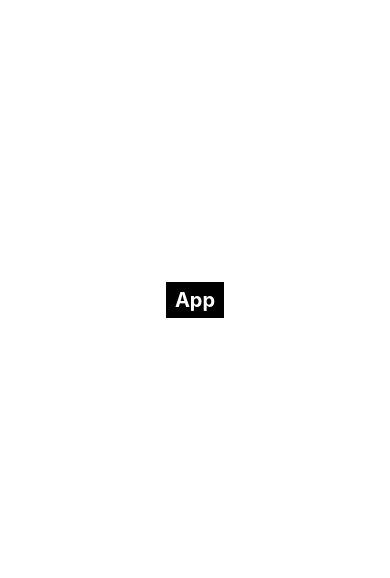
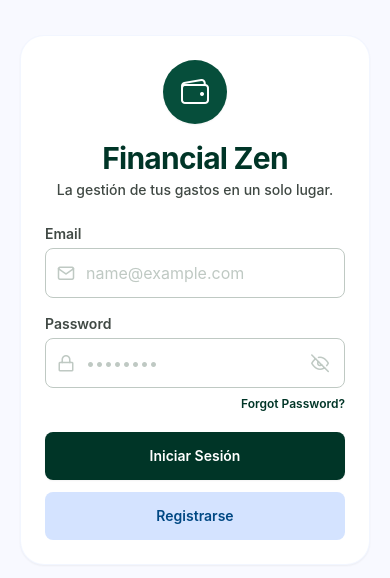
Before and after one commit to Jhonatanisai8/app-gastos-web, a React Native app in the folder guardaBills/: screen / in a window 390 px wide. Shown: the part 122-700 px from the top of the page. Built offline with nearby package versions, Linux system fonts and the light colour scheme.

Commit message:
feat: pantalla de registro y ademas de login

```diff
--- a/guardaBills/App.js
+++ b/guardaBills/App.js
@@ -1,12 +1,13 @@
 import { Text, View } from "react-native";
 import React, { Component } from "react";
 import "./global.css";
+import RegistrationLogin from "./src/screens/RegistrationLogin";
 
 export default class App extends Component {
   render() {
     return (
-      <View className="flex-1 items-center justify-center">
-        <Text className="bg-black text-xl font-bold p-1 text-white"> App </Text>
+      <View className="flex-1 bg-surface">
+        <RegistrationLogin />
       </View>
     );
   }
--- a/guardaBills/package.json
+++ b/guardaBills/package.json
@@ -9,6 +9,7 @@
     "web": "expo start --web"
   },
   "dependencies": {
+    "@expo/vector-icons": "^15.0.3",
     "babel-preset-expo": "~54.0.10",
     "expo": "~54.0.33",
     "expo-status-bar": "~3.0.9",
--- /dev/null
+++ b/guardaBills/src/screens/RegistrationLogin.jsx
@@ -0,0 +1,127 @@
+import {
+  Text,
+  View,
+  TextInput,
+  TouchableOpacity,
+  ScrollView,
+  SafeAreaView,
+} from "react-native";
+import React, { useState } from "react";
+import { Feather, Ionicons } from "@expo/vector-icons";
+
+export function RegistrationLogin() {
+  const [email, setEmail] = useState("");
+  const [password, setPassword] = useState("");
+  const [secureTextEntry, setSecureTextEntry] = useState(true);
+
+  return (
+    <SafeAreaView className="flex-1 bg-surface w-full">
+      <ScrollView
+        contentContainerStyle={{ flexGrow: 1, justifyContent: "center" }}
+        className="px-margin-edge py-section-padding"
+      >
+        <View className="w-full max-w-md bg-surface-container-lowest rounded-[24px] p-6 shadow-sm flex flex-col gap-stack-lg self-center border border-surface-container/50">
+          {/* Brand Header */}
+          <View className="flex flex-col items-center gap-stack-sm text-center">
+            {/* Wallet Icon */}
+            <View className="w-16 h-16 bg-primary-container rounded-full flex items-center justify-center mb-stack-md shadow-sm">
+              <Ionicons name="wallet-outline" size={32} color="#ffffff" />
+            </View>
+            <Text className="text-3xl font-bold text-primary tracking-tight">
+              Financial Zen
+            </Text>
+            <Text className="text-sm text-on-surface-variant font-medium">
+              La gestión de tus gastos en un solo lugar.
+            </Text>
+          </View>
+
+          {/* Login Form */}
+          <View className="flex flex-col gap-gutter">
+            {/* Email Field */}
+            <View className="flex flex-col gap-stack-sm">
+              <Text className="text-sm font-semibold text-on-surface-variant">
+                Email
+              </Text>
+              <View className="relative flex-row items-center">
+                <View className="absolute left-3 z-10">
+                  <Feather name="mail" size={18} color="#bfc9c3" />
+                </View>
+                <TextInput
+                  className="w-full pl-10 pr-4 py-3 bg-surface-container-lowest border border-outline-variant rounded-lg text-base text-on-surface outline-none"
+                  placeholder="name@example.com"
+                  placeholderTextColor="#bfc9c3"
+                  keyboardType="email-address"
+                  autoCapitalize="none"
+                  value={email}
+                  onChangeText={setEmail}
+                />
+              </View>
+            </View>
+
+            {/* Password Field */}
+            <View className="flex flex-col gap-stack-sm">
+              <Text className="text-sm font-semibold text-on-surface-variant">
+                Password
+              </Text>
+              <View className="relative flex-row items-center">
+                <View className="absolute left-3 z-10">
+                  <Feather name="lock" size={18} color="#bfc9c3" />
+                </View>
+                <TextInput
+                  className="w-full pl-10 pr-12 py-3 bg-surface-container-lowest border border-outline-variant rounded-lg text-base text-on-surface outline-none"
+                  placeholder="••••••••"
+                  placeholderTextColor="#bfc9c3"
+                  secureTextEntry={secureTextEntry}
+                  value={password}
+                  onChangeText={setPassword}
+                />
+                <TouchableOpacity
+                  className="absolute right-3 z-10 p-1"
+                  onPress={() => setSecureTextEntry(!secureTextEntry)}
+                  activeOpacity={0.6}
+                >
+                  <Feather
+                    name={secureTextEntry ? "eye-off" : "eye"}
+                    size={18}
+                    color="#bfc9c3"
+                  />
+                </TouchableOpacity>
+              </View>
+              <TouchableOpacity
+                className="flex flex-row justify-end mt-1"
+                activeOpacity={0.6}
+              >
+                <Text className="text-xs font-semibold text-primary">
+                  Forgot Password?
+                </Text>
+              </TouchableOpacity>
+            </View>
+
+            {/* Actions */}
+            <View className="flex flex-col gap-stack-md mt-stack-sm">
+              <TouchableOpacity
+                className="w-full h-12 bg-primary items-center justify-center rounded-lg shadow-sm active:opacity-90"
+                activeOpacity={0.8}
+              >
+                <Text className="text-on-primary font-semibold text-sm">
+                  Iniciar Sesión
+                </Text>
+              </TouchableOpacity>
+
+              <TouchableOpacity
+                className="w-full h-12 bg-secondary-fixed items-center justify-center rounded-lg active:opacity-90"
+                activeOpacity={0.8}
+              >
+                <Text className="text-on-secondary-fixed-variant font-semibold text-sm">
+                  Registrarse
+                </Text>
+              </TouchableOpacity>
+            </View>
+          </View>
+        </View>
+      </ScrollView>
+    </SafeAreaView>
+  );
+}
+
+export default RegistrationLogin;
--- a/guardaBills/tailwind.config.js
+++ b/guardaBills/tailwind.config.js
@@ -8,7 +8,66 @@ module.exports = {
   ],
   presets: [require("nativewind/preset")],
   theme: {
-    extend: {},
+    extend: {
+      colors: {
+        "surface": "#f8f9ff",
+        "on-secondary-fixed": "#001c39",
+        "on-tertiary-container": "#aab3b9",
+        "tertiary": "#273034",
+        "primary-fixed": "#b0f0d6",
+        "surface-bright": "#f8f9ff",
+        "secondary-container": "#64a8fe",
+        "error": "#ba1a1a",
+        "tertiary-container": "#3d464b",
+        "surface-tint": "#2b6954",
+        "inverse-surface": "#213145",
+        "on-primary-fixed": "#002117",
+        "on-primary-container": "#80bea6",
+        "on-tertiary-fixed": "#141d21",
+        "primary-fixed-dim": "#95d3ba",
+        "on-background": "#0b1c30",
+        "background": "#f8f9ff",
+        "tertiary-fixed-dim": "#bfc8ce",
+        "secondary": "#0060ac",
+        "on-primary": "#ffffff",
+        "on-secondary-container": "#003c70",
+        "surface-container-low": "#eff4ff",
+        "inverse-primary": "#95d3ba",
+        "on-tertiary": "#ffffff",
+        "on-surface": "#0b1c30",
+        "primary-container": "#064e3b",
+        "error-container": "#ffdad6",
+        "surface-container-lowest": "#ffffff",
+        "on-surface-variant": "#404944",
+        "primary": "#003527",
+        "on-error-container": "#93000a",
+        "surface-container-high": "#dce9ff",
+        "secondary-fixed": "#d4e3ff",
+        "surface-container-highest": "#d3e4fe",
+        "on-secondary-fixed-variant": "#004883",
+        "on-secondary": "#ffffff",
+        "on-error": "#ffffff",
+        "outline": "#707974",
+        "on-primary-fixed-variant": "#0b513d",
+        "surface-dim": "#cbdbf5",
+        "tertiary-fixed": "#dbe4ea",
+        "secondary-fixed-dim": "#a4c9ff",
+        "on-tertiary-fixed-variant": "#3f484d",
+        "surface-container": "#e5eeff",
+        "inverse-on-surface": "#eaf1ff",
+        "outline-variant": "#bfc9c3",
+        "surface-variant": "#d3e4fe"
+      },
+      spacing: {
+        "margin-edge": "20px",
+        "gutter": "16px",
+        "stack-md": "12px",
+        "stack-sm": "4px",
+        "unit": "8px",
+        "section-padding": "32px",
+        "stack-lg": "24px"
+      }
+    },
   },
   plugins: [],
 };
```
Also changed, not shown: 1 other file (tests, documents, lock files or other folders).
